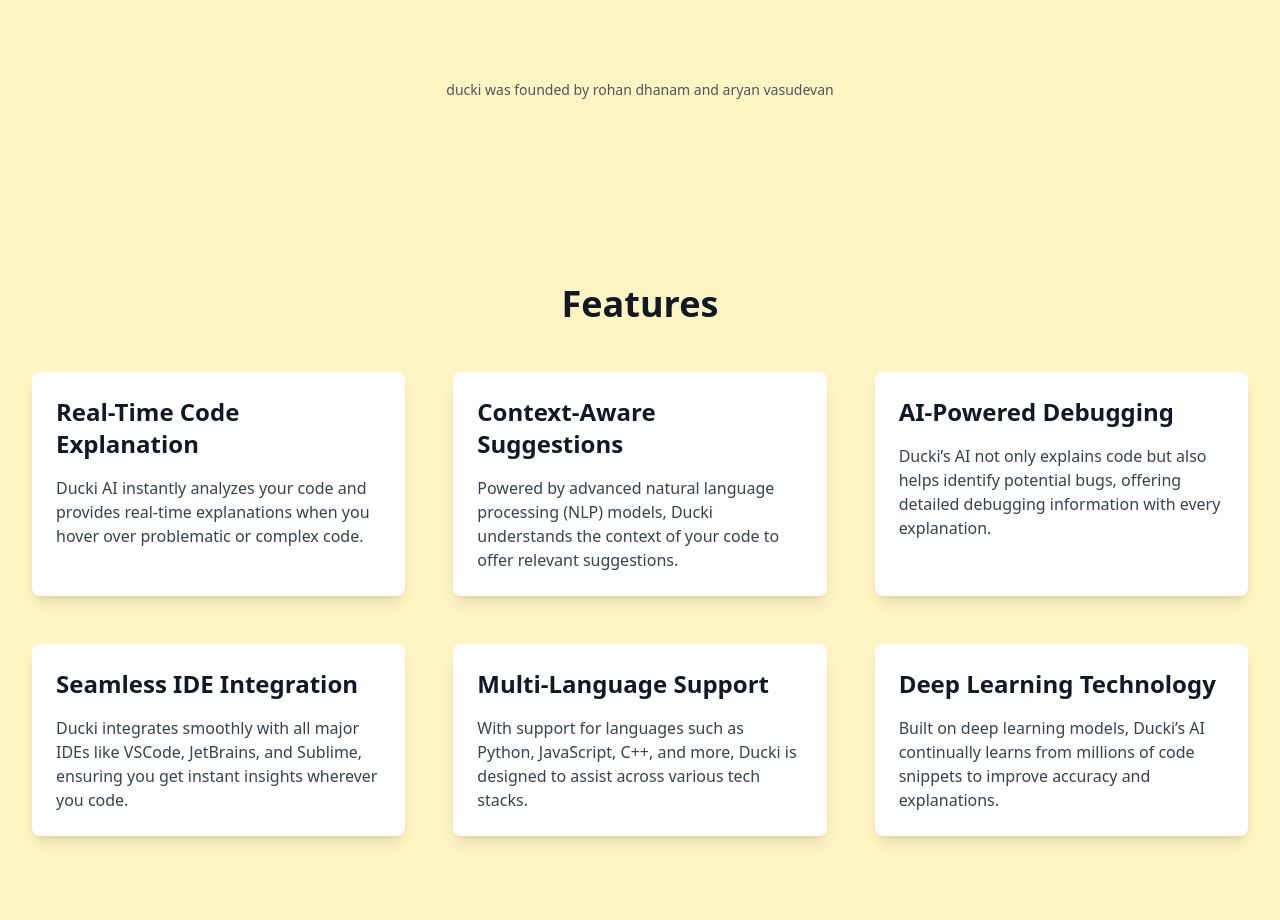
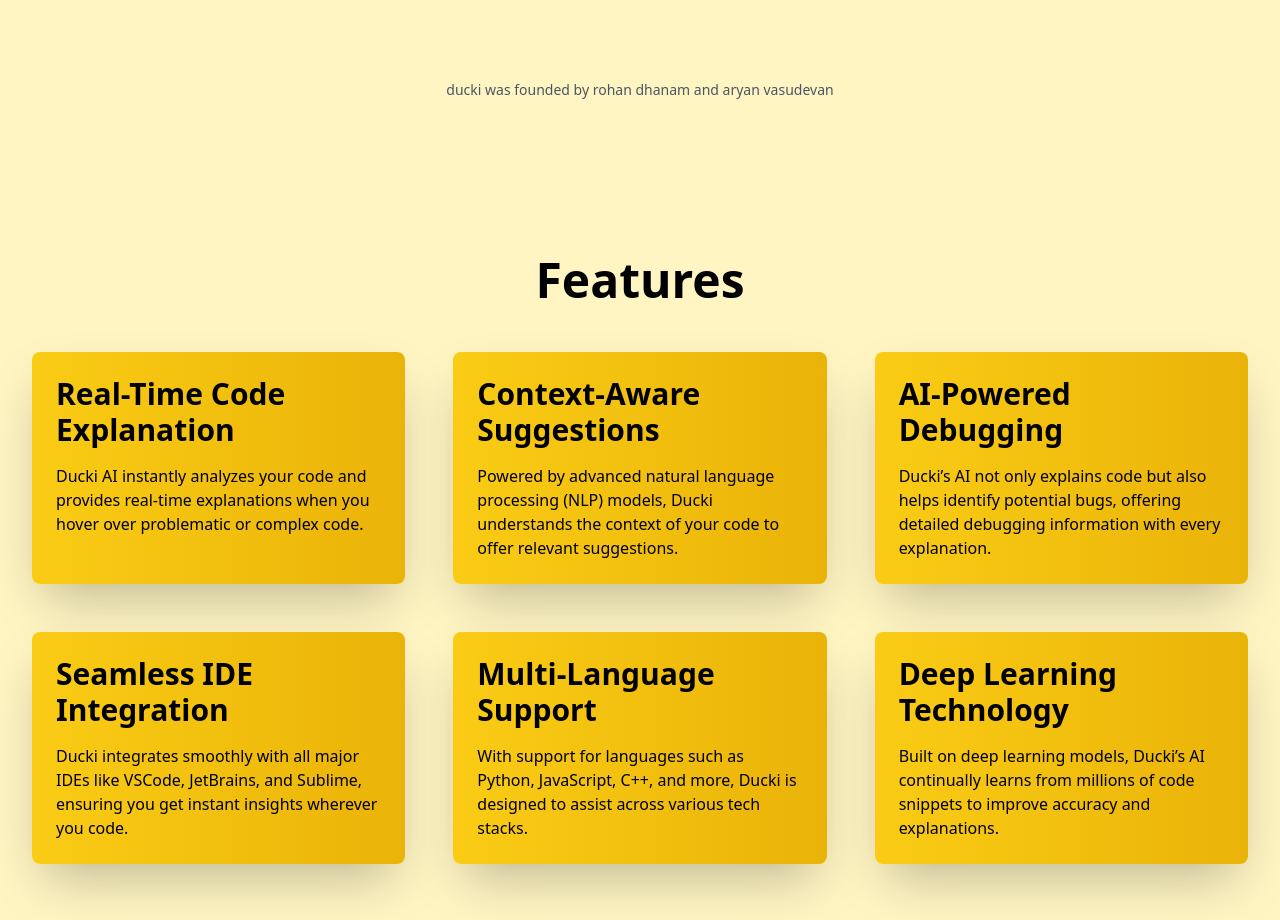
Before and after one commit to rdnm0/ducki, a React (Create React App) app in the folder duckiapp/: page / in a window 1280 px wide. Shown: the part 680-1600 px from the top of the page. Built offline with nearby package versions, Linux system fonts and the light colour scheme.

Commit message:
integrated cards

```diff
--- a/duckiapp/src/App.tsx
+++ b/duckiapp/src/App.tsx
@@ -80,45 +80,58 @@
       </div>
 
       {/* Features Page */}
-      <div className="relative min-h-screen bg-[#fff5c3] text-gray-900 flex flex-col justify-center items-center snap-start">
-        <h2 className="text-4xl font-bold text-center mt-20">Features</h2>
+      <div className="relative min-h-screen bg-[#fff5c3] text-black flex flex-col justify-center items-center snap-start">
+  <h2 className="text-5xl font-bold text-center mt-20">Features</h2>
   <div className="grid grid-cols-1 sm:grid-cols-2 lg:grid-cols-3 gap-12 max-w-7xl mx-auto mt-12 px-8">
-          <div className="feature-card p-6 bg-white rounded-lg shadow-lg">
-            <h3 className="text-2xl font-semibold mb-4">Real-Time Code Explanation</h3>
-            <p className="text-gray-700">
+
+    {/* Feature Card 1 */}
+    <div className="feature-card p-6 bg-gradient-to-r from-yellow-400 to-yellow-500 rounded-lg shadow-2xl transform hover:scale-105 transition-all duration-300">
+      <h3 className="text-3xl font-semibold mb-4">Real-Time Code Explanation</h3>
+      <p className="text-black-100">
         Ducki AI instantly analyzes your code and provides real-time explanations when you hover over problematic or complex code.
       </p>
     </div>
-          <div className="feature-card p-6 bg-white rounded-lg shadow-lg">
-            <h3 className="text-2xl font-semibold mb-4">Context-Aware Suggestions</h3>
-            <p className="text-gray-700">
+
+    {/* Feature Card 2 */}
+    <div className="feature-card p-6 bg-gradient-to-r from-yellow-400 to-yellow-500 rounded-lg shadow-2xl transform hover:scale-105 transition-all duration-300">
+      <h3 className="text-3xl font-semibold mb-4">Context-Aware Suggestions</h3>
+      <p className="text-black-100">
         Powered by advanced natural language processing (NLP) models, Ducki understands the context of your code to offer relevant suggestions.
       </p>
     </div>
-          <div className="feature-card p-6 bg-white rounded-lg shadow-lg">
-            <h3 className="text-2xl font-semibold mb-4">AI-Powered Debugging</h3>
-            <p className="text-gray-700">
+
+    {/* Feature Card 3 */}
+    <div className="feature-card p-6 bg-gradient-to-r from-yellow-400 to-yellow-500 rounded-lg shadow-2xl transform hover:scale-105 transition-all duration-300">
+      <h3 className="text-3xl font-semibold mb-4">AI-Powered Debugging</h3>
+      <p className="text-black-100">
         Ducki’s AI not only explains code but also helps identify potential bugs, offering detailed debugging information with every explanation.
       </p>
     </div>
-          <div className="feature-card p-6 bg-white rounded-lg shadow-lg">
-            <h3 className="text-2xl font-semibold mb-4">Seamless IDE Integration</h3>
-            <p className="text-gray-700">
+
+    {/* Feature Card 4 */}
+    <div className="feature-card p-6 bg-gradient-to-r from-yellow-400 to-yellow-500 rounded-lg shadow-2xl transform hover:scale-105 transition-all duration-300">
+      <h3 className="text-3xl font-semibold mb-4">Seamless IDE Integration</h3>
+      <p className="text-black-100">
         Ducki integrates smoothly with all major IDEs like VSCode, JetBrains, and Sublime, ensuring you get instant insights wherever you code.
       </p>
     </div>
-          <div className="feature-card p-6 bg-white rounded-lg shadow-lg">
-            <h3 className="text-2xl font-semibold mb-4">Multi-Language Support</h3>
-            <p className="text-gray-700">
+
+    {/* Feature Card 5 */}
+    <div className="feature-card p-6 bg-gradient-to-r from-yellow-400 to-yellow-500 rounded-lg shadow-2xl transform hover:scale-105 transition-all duration-300">
+      <h3 className="text-3xl font-semibold mb-4">Multi-Language Support</h3>
+      <p className="text-black-100">
         With support for languages such as Python, JavaScript, C++, and more, Ducki is designed to assist across various tech stacks.
       </p>
     </div>
-          <div className="feature-card p-6 bg-white rounded-lg shadow-lg">
-            <h3 className="text-2xl font-semibold mb-4">Deep Learning Technology</h3>
-            <p className="text-gray-700">
+
+    {/* Feature Card 6 */}
+    <div className="feature-card p-6 bg-gradient-to-r from-yellow-400 to-yellow-500 rounded-lg shadow-2xl transform hover:scale-105 transition-all duration-300">
+      <h3 className="text-3xl font-semibold mb-4">Deep Learning Technology</h3>
+      <p className="text-black-100">
         Built on deep learning models, Ducki’s AI continually learns from millions of code snippets to improve accuracy and explanations.
       </p>
     </div>
+
   </div>
 </div>
     </div>
```
Lines whose indentation alone changed are shown as unchanged.
